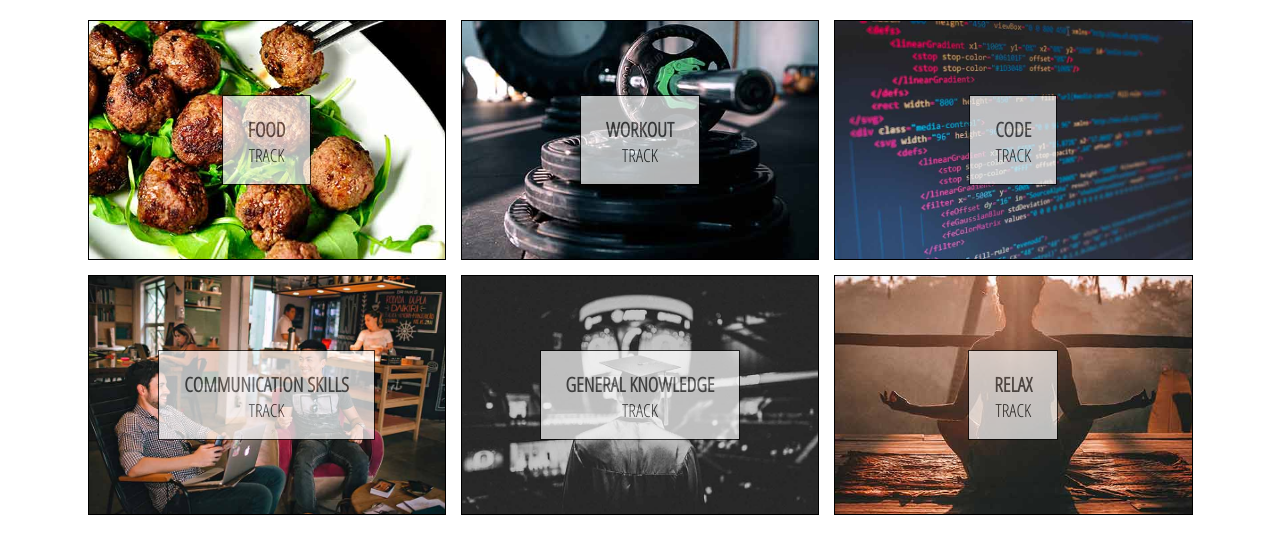
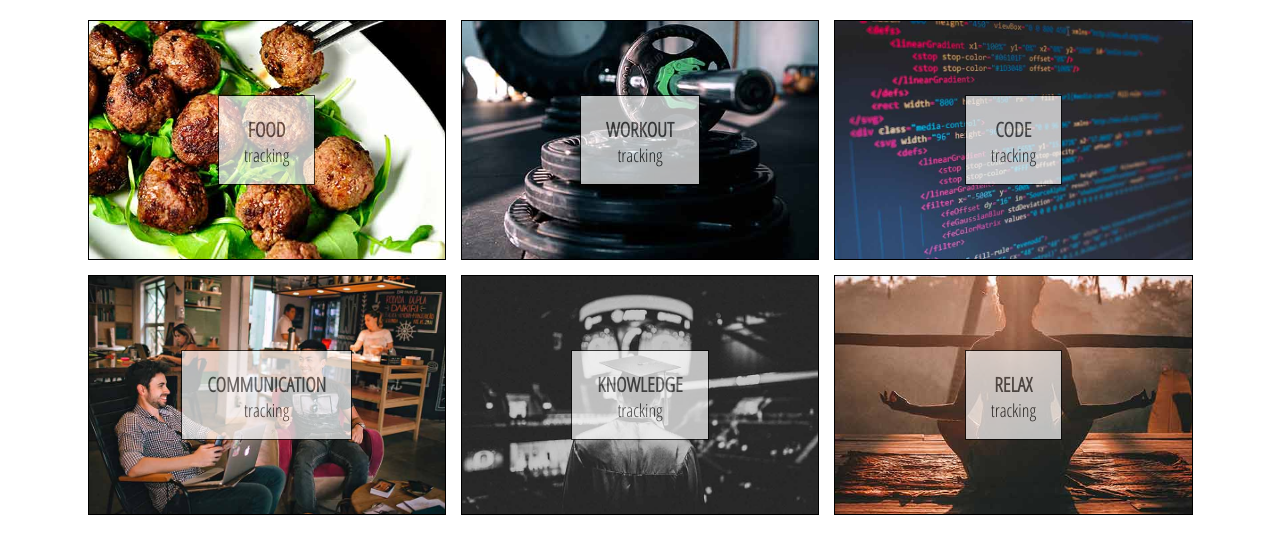
Before and after one commit to MynameisArthur/my_tracking_app, a React (Create React App) app: page / in a window 1280 px wide. Shown: the top 554 px of the page. Built offline with nearby package versions, Linux system fonts and the light colour scheme.

Commit message:
updated menu-items to navigate withRouter HOC

```diff
--- a/package.json
+++ b/package.json
@@ -9,6 +9,7 @@
     "node-sass": "^4.13.0",
     "react": "^16.12.0",
     "react-dom": "^16.12.0",
+    "react-router-dom": "^5.1.2",
     "react-scripts": "3.3.0"
   },
   "scripts": {
--- a/src/App.jsx
+++ b/src/App.jsx
@@ -1,13 +1,25 @@
 import React, { Component } from 'react';
 import HomePage from './pages/homepage/homepage.component';
+import {Switch,Route} from 'react-router-dom';
 
+
+const FoodPage = ()=>{
+  return(
+    <div>
+      <h1>FOOD Page</h1>
+    </div>
+  );
+};
 
 class App extends Component {
   render()
   {
     return (
       <div className="App">
-        <HomePage />
+      <Switch>
+        <Route exact path='/' component={HomePage} />
+        <Route path='/food' component={FoodPage} />
+      </Switch>
       </div>
     )
   }
--- a/src/components/directory/directory.component.jsx
+++ b/src/components/directory/directory.component.jsx
@@ -11,32 +11,38 @@ class DirectoryComponent extends Component {
                 {
                     title: 'food',
                     imageUrl: './assets/food.jpg',
-                    id: 1
+                    id: 1,
+                    linkUrl: 'food'
                 },
                 {
                     title: 'workout',
                     imageUrl: './assets/workout.jpg',
-                    id: 2
+                    id: 2,
+                    linkUrl: 'workout'
                 },
                 {
                     title: 'code',
                     imageUrl: './assets/code.jpg',
-                    id: 3
+                    id: 3,
+                    linkUrl: 'code'
                 },
                 {
-                    title: 'communication skills',
+                    title: 'communication',
                     imageUrl: './assets/communication.jpg',
-                    id: 4
+                    id: 4,
+                    linkUrl: 'communication'
                 },
                 {
-                    title: 'general knowledge',
+                    title: 'knowledge',
                     imageUrl: './assets/knowledge.jpg',
-                    id: 5
+                    id: 5,
+                    linkUrl: 'knowledge'
                 },
                 {
                     title: 'relax',
                     imageUrl: './assets/relax.jpg',
-                    id: 6
+                    id: 6,
+                    linkUrl: 'relax'
                 },
             ]
         };
@@ -45,8 +51,8 @@ class DirectoryComponent extends Component {
         return (
             <div className="directory-menu">
                {
-                   this.state.sections.map(({title,imageUrl,id})=>{
-                       return <MenuItem key={id} title={title} imageUrl={imageUrl} />
+                   this.state.sections.map(({id,...otherSectionProps})=>{
+                       return <MenuItem key={id} {...otherSectionProps} />
                    })
                }
             </div>
--- a/src/components/menu-item/menu-item.component.jsx
+++ b/src/components/menu-item/menu-item.component.jsx
@@ -1,15 +1,19 @@
 import React from 'react';
 import './menu-item.styles.sass';
+import {withRouter} from 'react-router-dom';
 
-const  MenuItem = ({title,imageUrl}) => {
+const  MenuItem = ({title,imageUrl,history,linkUrl,match}) => {
     return (
-    <div className="menu-item">
+    <div
+        className="menu-item"
+        onClick={()=>history.push(`${match.url}${linkUrl}`)}
+        >
         <div style={{backgroundImage: `url(${imageUrl})`}}  className="background-image"></div>
         <div className="content">
             <h3 className="title">{title}</h3>
-            <span className="subtitle">TRACK</span>
+            <span className="subtitle">tracking</span>
         </div>
     </div>
     );
 };
-export default MenuItem;
+export default withRouter(MenuItem);
--- a/src/components/menu-item/menu-item.styles.sass
+++ b/src/components/menu-item/menu-item.styles.sass
@@ -47,7 +47,6 @@
       text-transform: uppercase
       margin-top: 7px
 
-
     .subtitle
       font-weight: lighter
       font-size: 18px
--- a/src/index.js
+++ b/src/index.js
@@ -2,6 +2,10 @@ import React from 'react';
 import ReactDOM from 'react-dom';
 import './index.sass';
 import App from './App';
+import {BrowserRouter} from 'react-router-dom';
 
-
-ReactDOM.render(<App />, document.getElementById('root'));
+ReactDOM.render(
+    <BrowserRouter>
+        <App />
+    </BrowserRouter>
+, document.getElementById('root'));
```
Also changed, not shown: 1 other file (tests, documents, lock files or other folders).
